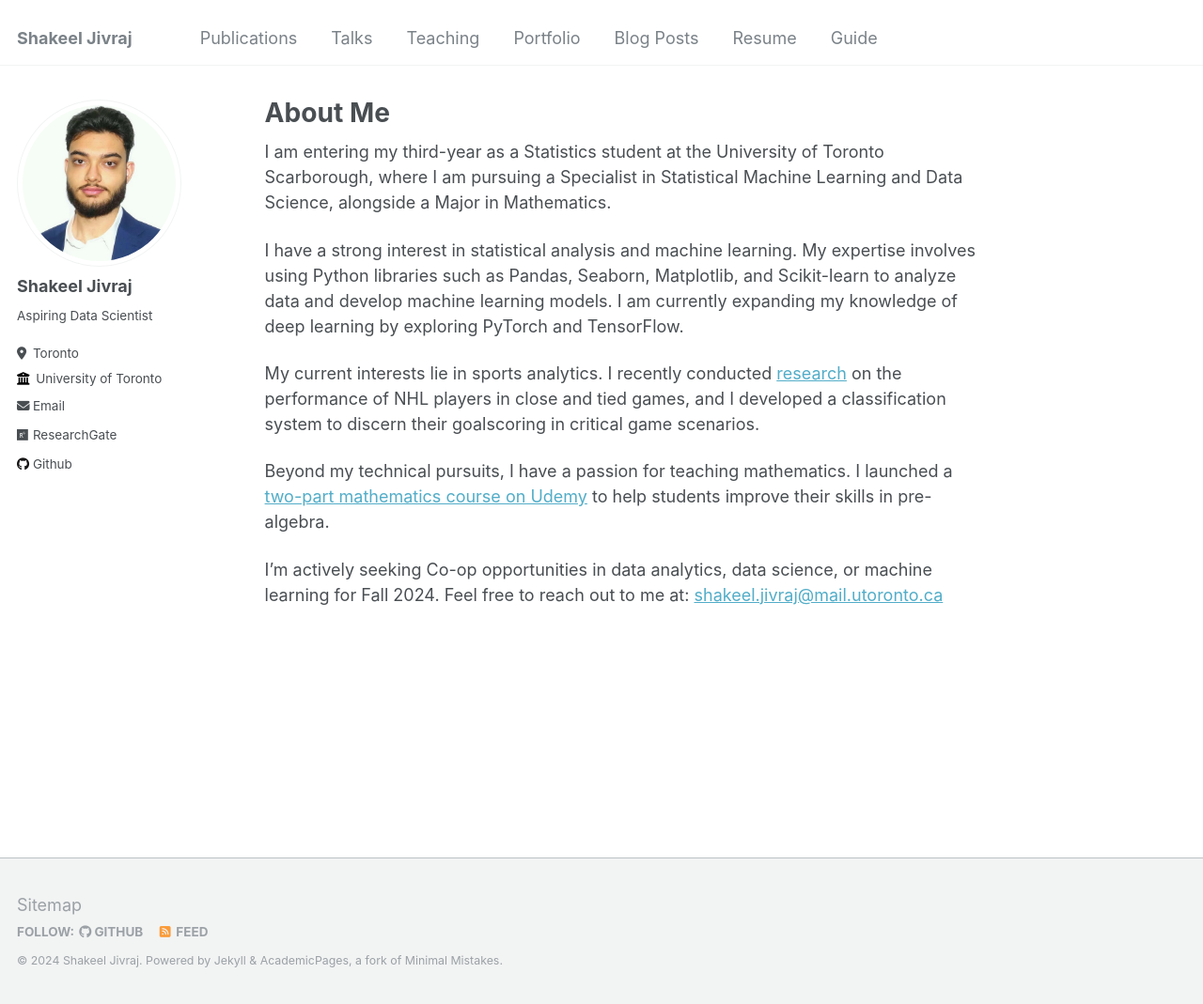
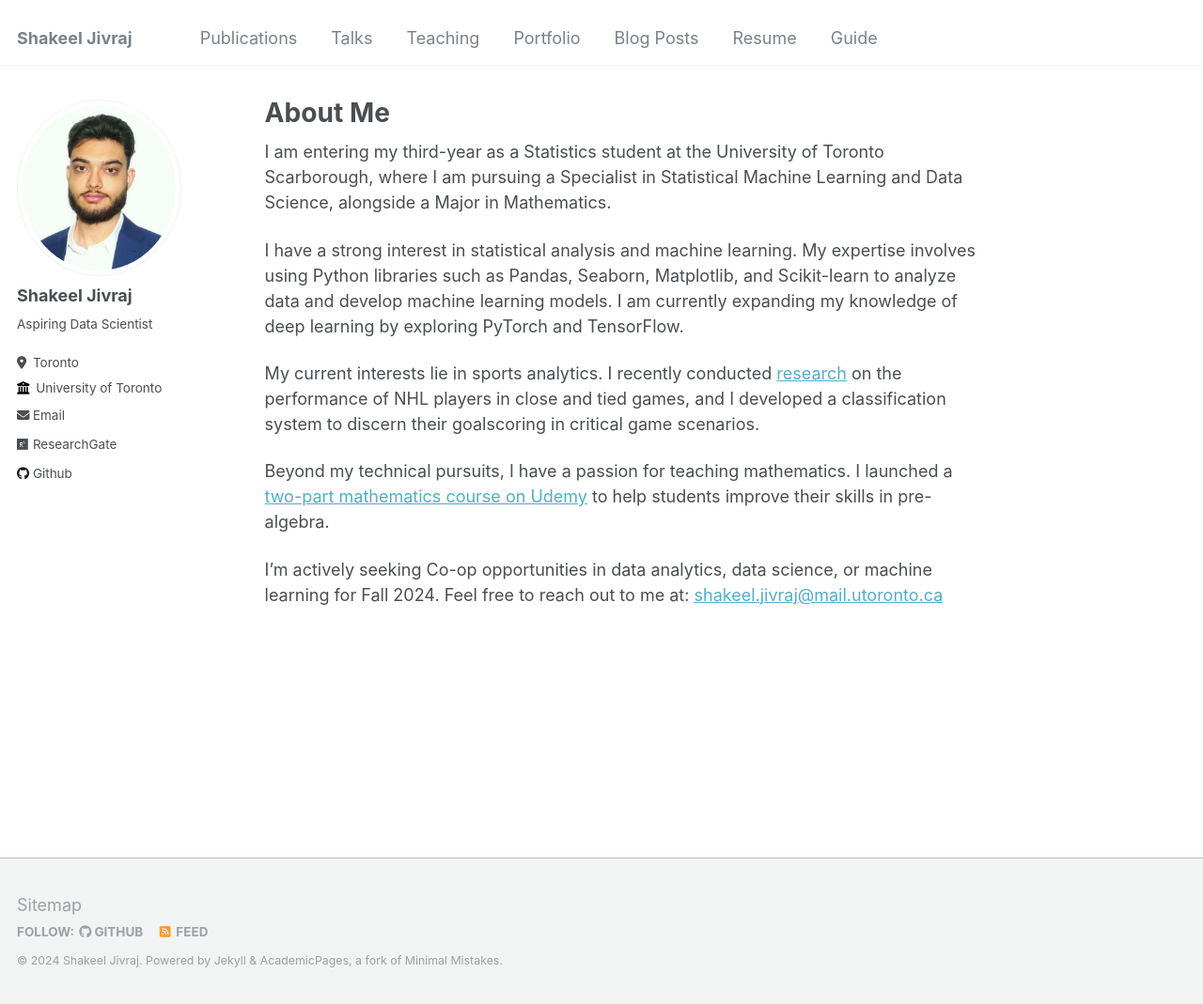
Before and after one commit to Shak789/Shak789.github.io, a Jekyll site: the page built from _pages/about.md, in a window 1280 px wide and 1069 px high. Shown: the whole window at 94% size. Built offline with Jekyll 4.4.1, drawn with Linux system fonts in a browser that asks for light colours.

Commit message:
Update _config.yml

```diff
--- a/_config.yml
+++ b/_config.yml
@@ -21,7 +21,7 @@ repository               : "academicpages/academicpages.github.io"
 #               Additional customization can be done by editing /_includes/author-profile.html
 author:
   # Biographic information
-  avatar           : "headshot_cropeed.png"
+  avatar           : "headshot_cropped.png"
   name             : "Shakeel Jivraj"
   pronouns         : # example: "she/her"
   bio              : "Aspiring Data Scientist"
```
